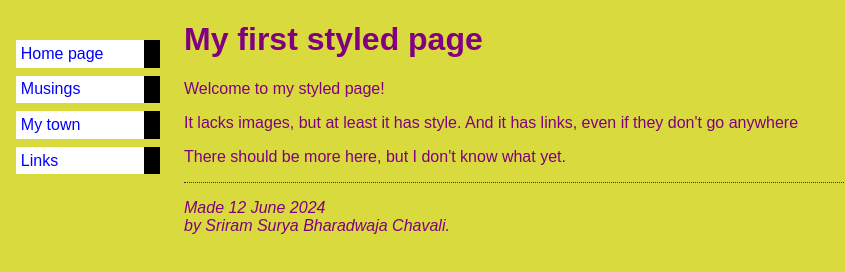
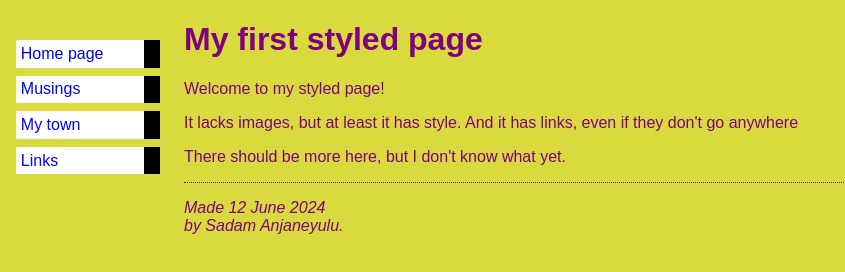
Before and after one commit to AnjaneyuluSadam/tasks, a plain HTML site: page csstask5.html in a window 1280 px wide. Shown: the whole page, without its empty margins (0-845 px from the left). Drawn offline with Linux system fonts and the light colour scheme.

Commit message:
name change

```diff
--- a/csstask5.html
+++ b/csstask5.html
@@ -77,7 +77,7 @@
         what yet.
 
     <address>Made 12 June 2024<br>
-        by Sriram Surya Bharadwaja Chavali.</address>
+        by Sadam Anjaneyulu.</address>
 
 </body>
 
```
